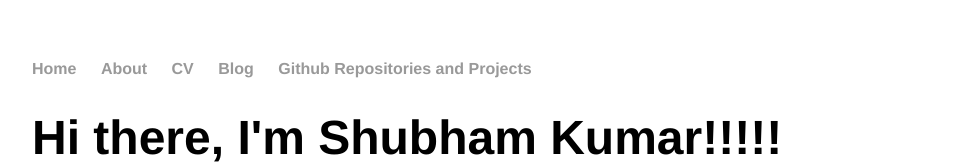
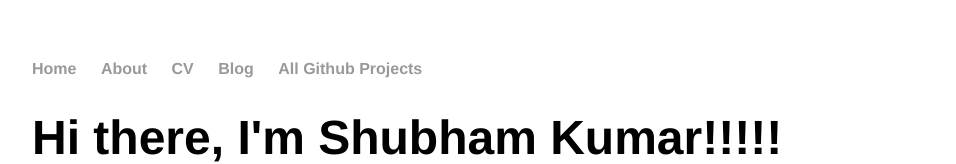
Before and after one commit to Mr-shubham-kumar/Mr-shubham-kumar.github.io, a plain HTML site: page index.html in a window 1280 px wide. Shown: the top 164 px of the page, without its empty margins (160-1116 px from the left). Drawn offline with Linux system fonts and the light colour scheme.

Commit message:
another touchup

```diff
--- a/index.html
+++ b/index.html
@@ -12,7 +12,7 @@
 	        	<li><a href="/about">About</a></li>
         		<li><a href="/cv">CV</a></li>
         		<li><a href="/blog">Blog</a></li>
-        		<li><a href="/blog">Github Repositories and Projects</a></li>
+        		<li><a href="/blog">All Github Projects</a></li>
     		</ul>
 		</nav>
 		<div class="container">
```
